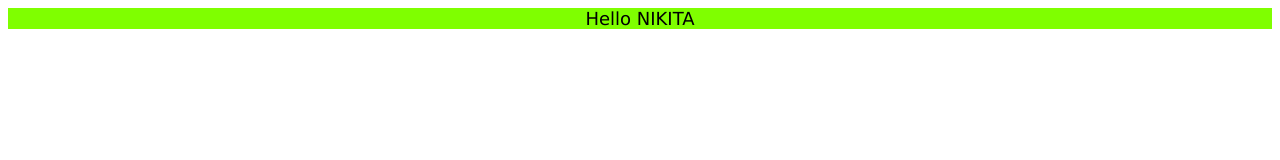
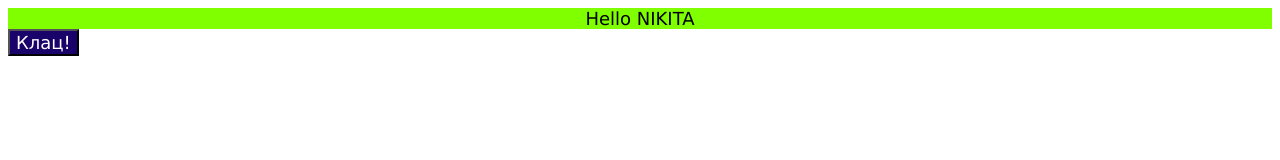
Before and after one commit to NIger93/Homework-new-branch-, a plain HTML site: page index.html in a window 1280 px wide. Drawn offline with Linux system fonts and the light colour scheme.

Commit message:
added a button

```diff
--- a/index.html
+++ b/index.html
@@ -2,6 +2,7 @@
 <html>
 <body>
     <header class="head">Hello NIKITA</header>
+    <button class="btn">Клац!</button>
 </body>
 <head>
 
--- a/style.css
+++ b/style.css
@@ -7,3 +7,13 @@
     font-family: Verdana, Geneva, Tahoma, sans-serif;
     text-align: center ;
 background-color: chartreuse; }
+.btn{
+    width: auto;
+    height: auto;
+    color: rgb(255, 255, 255);
+    top: auto;
+    font-size: large;
+    font-family: Verdana, Geneva, Tahoma, sans-serif;
+    text-align: center ;
+background-color: rgb(25, 2, 105);
+}
```
